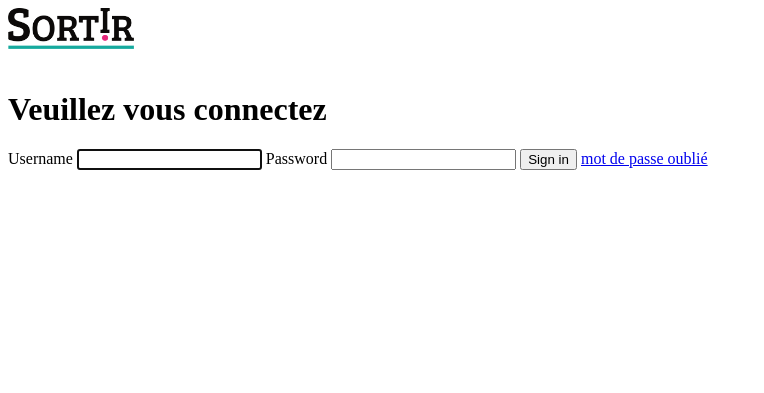
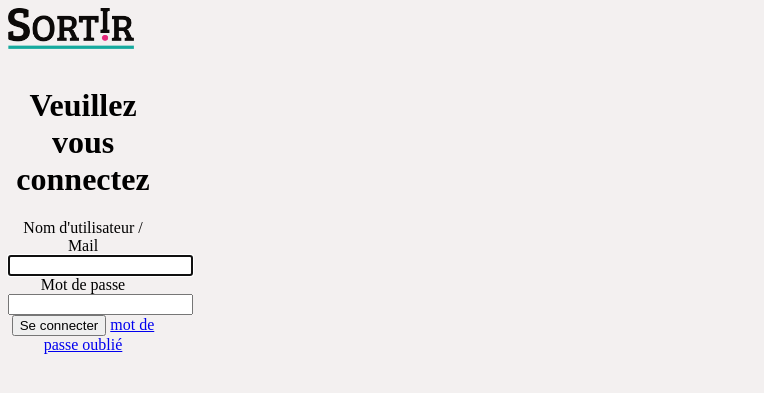
Before and after one commit to laureeeent/Sortir, a Symfony app: template templates/security/login.html.twig in a window 1280 px wide. Shown: the top 393 px of the page, without its empty margins (0-764 px from the left). Run offline with Twig, Linux system fonts and the light colour scheme; the template is opened without the code that fills it, so the values that code supplies are empty; some libraries are stand-ins or nearby versions.

Commit message:
ADD : css

```diff
--- a/public/css/style.css
+++ b/public/css/style.css
@@ -1,9 +1,13 @@
+body{
+    background-color: #f3f0f0;
+}
 img {
+
     max-width: 10%;
     margin-right: auto;
     margin-bottom: 1em;
-/*    display: flex;
-    text-align: center;*/
+    display: flex;
+    text-align: center;
 }
 
 
@@ -17,7 +21,7 @@ img {
 
 #barrenav li {
     float: left;
-    border-right:1px solid #bbb;
+    border-right:1px solid #d5cdcd;
 }
 
 #barrenav li:last-child {
@@ -26,12 +30,30 @@ img {
 
 #barrenav li a {
     display: block;
-    color: white;
+    color: #ffffff;
     text-align: center;
     padding: 14px 16px;
     text-decoration: none;
 }
 
 #barrenav li a:hover:not(.active) {
-    background-color: #111;
+    background-color: #8d8585;
 }
+
+form{
+    text-align: center;
+}
+
+#photoprofil img{
+    border: solid 1px;
+    border-radius: 50%;
+    width: 20em;
+    height: 11em;
+}
+
+
+Form {
+    display: block;
+    width: 150px;
+    float: left;
+}
--- a/templates/registration/register.html.twig
+++ b/templates/registration/register.html.twig
@@ -12,6 +12,6 @@
         }) }}
         {{ form_row(registrationForm.agreeTerms) }}
 
-        <button type="submit" class="btn">Register</button>
+        <button type="submit" class="btn">S'identifier</button>
     {{ form_end(registrationForm) }}
 {% endblock %}
--- a/templates/security/login.html.twig
+++ b/templates/security/login.html.twig
@@ -1,6 +1,6 @@
 {% extends 'base.html.twig' %}
 
-{% block title %}Log in!{% endblock %}
+{% block title %}Connecté !{% endblock %}
 
 {% block body %}
 <form method="post">
@@ -10,14 +10,14 @@
 
     {% if app.user %}
         <div class="mb-3">
-            You are logged in as {{ app.user.userIdentifier }}, <a href="{{ path('app_logout') }}">Logout</a>
+            Vous êtes connecter en tant que {{ app.user.userIdentifier }}, <a href="{{ path('app_logout') }}">Se déconnecter</a>
         </div>
     {% endif %}
 
     <h1 class="h3 mb-3 font-weight-normal">Veuillez vous connectez</h1>
-    <label for="inputUsername">Username</label>
+    <label for="inputUsername">Nom d'utilisateur / Mail </label>
     <input type="text" value="{{ last_username }}" name="username" id="inputUsername" class="form-control" autocomplete="username" required autofocus>
-    <label for="inputPassword">Password</label>
+    <label for="inputPassword">Mot de passe </label>
     <input type="password" name="password" id="inputPassword" class="form-control" autocomplete="current-password" required>
 
     <input type="hidden" name="_csrf_token"
@@ -36,7 +36,7 @@
     #}
 
     <button class="btn btn-lg btn-primary" type="submit">
-        Sign in
+        Se connecter
     </button>
     <a href="{{ path('app_forgot_password_request') }}">mot de passe oublié</a>
 </form>
--- a/templates/sortie/detail.html.twig
+++ b/templates/sortie/detail.html.twig
@@ -27,7 +27,7 @@
         <div><label>Pseudo : </label>   <label>Nom : </label></div>
         <nav>
             {% for participant in participants %}
-                <div id="pseudo"> ° <a href="{{ path("app_afficher_profil" , {"id" : participant.id}) }}" style="text-decoration: none">{{ participant.username }}</a> | </div> <div> {{ participant.prenom }} {{ participant.nom }}</div> <br>
+                <div id="pseudo"> ° <a href="{{ path("app_afficher_profil" , {"participant" : participant.id}) }}" style="text-decoration: none">{{ participant.username }}</a> | </div> <div> {{ participant.prenom }} {{ participant.nom }}</div> <br>
             {% endfor %}
         </nav>
     {% endif %}
```
Also changed, not shown: src/Controller/ParticipantController.php (+5 -7 lines), src/Form/SortieType.php (+18 -3 lines), templates/base.html.twig (+1 -0 lines), templates/participant/afficherprofil.html.twig (+15 -8 lines), templates/participant/profil.html.twig (+9 -0 lines), public/photoprofil/default.png (added).
